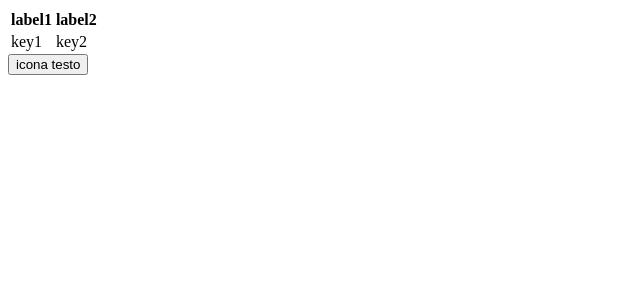
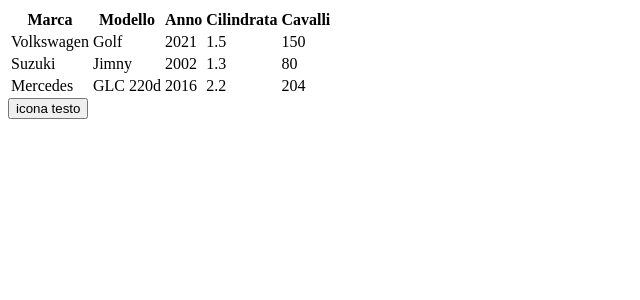
Before and after one commit to marco-spallone/FirstStepAngular, an Angular app: page / in a window 1280 px wide. Shown: the top 300 px of the page, without its empty margins (0-640 px from the left). Built offline with nearby package versions, Linux system fonts and the light colour scheme.

Commit message:
-Fix tabella configurabile.

```diff
--- a/src/app/app.component.html
+++ b/src/app/app.component.html
@@ -1,2 +1,2 @@
-<my-table [tableConfig]="myTable"></my-table>
+<my-table [tableConfig]="myTable" [data]="data"></my-table>
 <my-button [buttonConfig]="myButton"></my-button>
--- a/src/app/app.component.ts
+++ b/src/app/app.component.ts
@@ -11,8 +11,30 @@ import {MyHeaders, MyTableConfig} from "./my-table/my-table.component";
 export class AppComponent {
   title='FirstStepAngular'
   myButton = new MyButtonConfig("icona", "testo", "classe");
-  header1 = new MyHeaders("label1", "key1");
-  header2 = new MyHeaders("label2", "key2");
-  headers:MyHeaders[] = [this.header1, this.header2];
+  header1 = new MyHeaders("Marca", "marca");
+  header2 = new MyHeaders("Modello", "modello");
+  header3 = new MyHeaders("Anno", "anno");
+  header4 = new MyHeaders("Cilindrata", "cilindrata");
+  header5 = new MyHeaders("Cavalli", "cavalli");
+  headers:MyHeaders[] = [this.header1, this.header2, this.header3, this.header4, this.header5];
+  data:any[] = [{
+    'marca': 'Volkswagen',
+    'modello': 'Golf',
+    'anno': 2021,
+    'cilindrata': 1.5,
+    'cavalli': 150
+  },{
+    'marca': 'Suzuki',
+    'modello': 'Jimny',
+    'anno': 2002,
+    'cilindrata': 1.3,
+    'cavalli': 80
+  }, {
+    'marca': 'Mercedes',
+    'modello': 'GLC 220d',
+    'anno': 2016,
+    'cilindrata': 2.2,
+    'cavalli': 204
+  }]
   myTable = new MyTableConfig(this.headers);
 }
--- a/src/app/my-table/my-table.component.html
+++ b/src/app/my-table/my-table.component.html
@@ -3,6 +3,8 @@
     <th *ngFor="let header of tableConfig.headers">{{header.label}}</th>
   </thead>
   <tbody>
-    <td *ngFor="let header of tableConfig.headers">{{header.key}}</td>
+  <tr *ngFor="let d of data">
+    <td *ngFor="let n of tableConfig.headers">{{d[n.key]}}</td>
+  </tr>
   </tbody>
 </table>
--- a/src/app/my-table/my-table.component.ts
+++ b/src/app/my-table/my-table.component.ts
@@ -8,6 +8,7 @@ import {Component, Input} from '@angular/core';
 
 export class MyTableComponent {
   @Input() tableConfig!: MyTableConfig;
+  @Input() data!:any;
 }
 
 export class MyTableConfig {
```
